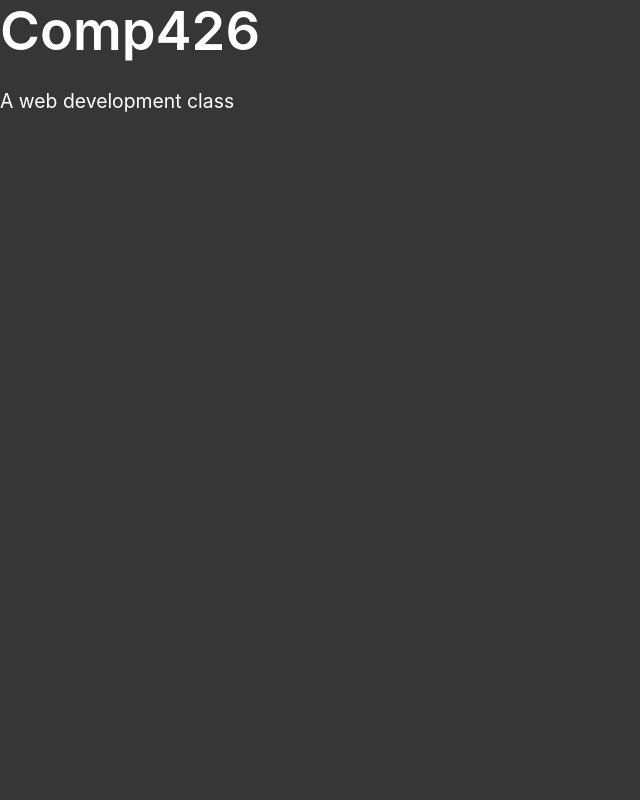
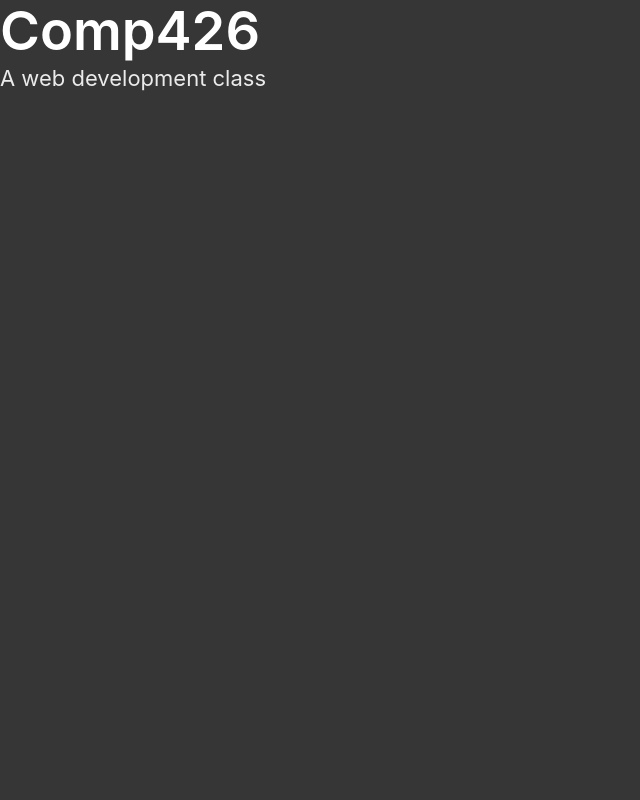
Before and after one commit to jdmar3-comp426/a02-Cgongidi, a website: page index.html in a window 1280 px wide. Shown: the top 800 px of the page, without its empty margins (0-640 px from the left). Drawn offline with nearby package versions, Linux system fonts and the light colour scheme; a web font is replaced by a local one.

Commit message:
Maybe checkbox and subtitle class fix

```diff
--- a/index.html
+++ b/index.html
@@ -11,11 +11,11 @@
 <body>
 <section class="hero is-dark is-fullheight">
     <div class="">
-        <div class="">
+        <div class="hero body">
             <h1 class="title">
                 Comp426
             </h1>
-            <h2 class="">
+            <h2 class="subtitle">
                 A web development class
             </h2>
         </div>
@@ -171,7 +171,7 @@
                     </div>
                     <div class="control">
                         <div class="content">
-                            <label class="field">
+                            <label class="checkbox">
                                 <input type="checkbox" name="remember">
                                 Remember login?
                             </label>
```
